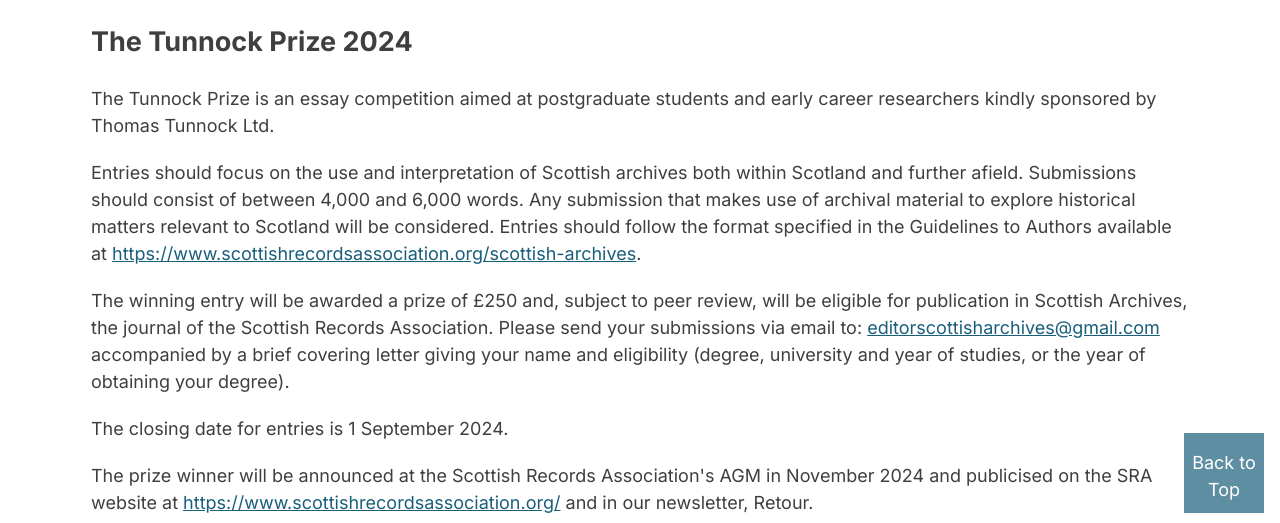
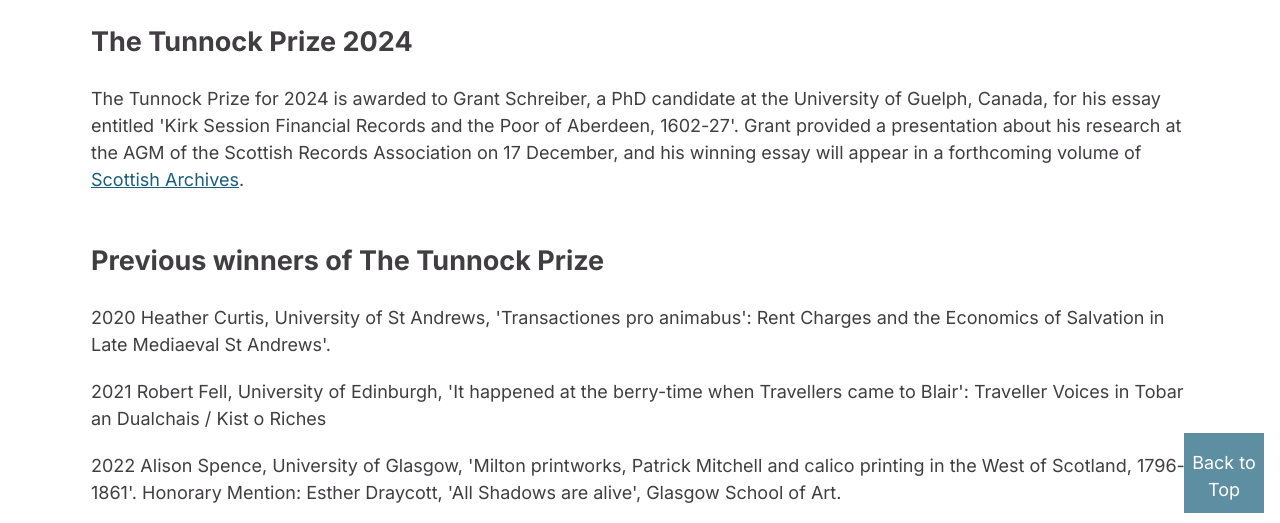
Before and after one commit to nvb33/SRA, an Eleventy site: page src/tunnock-prize.njk in a window 1280 px wide. Shown: the part 271-794 px from the top of the page. Built offline with nearby package versions, Linux system fonts and the light colour scheme; Eleventy itself is replaced by a stand-in of ours; files that its build step writes are made by us from their sources.

Commit message:
Amended Tunnock Prize page to announce the new winner

```diff
--- a/src/tunnock-prize.njk
+++ b/src/tunnock-prize.njk
@@ -8,12 +8,7 @@
         <div class="container flow">
             <h1 class="section-title">The Tunnock Prize</h1>
             <h2>The Tunnock Prize 2024</h2>
-            <p>The Tunnock Prize is an essay competition aimed at postgraduate students and early career researchers kindly sponsored by Thomas Tunnock Ltd.</p>
-            <p>Entries should focus on the use and interpretation of Scottish archives both within Scotland and further afield. Submissions should consist of between 4,000 and 6,000 words. Any submission that makes use of archival material to explore historical matters relevant to Scotland will be considered. Entries should follow the format specified in the Guidelines to Authors available at <a href="https://www.scottishrecordsassociation.org/scottish-archives">https://www.scottishrecordsassociation.org/scottish-archives</a>.</p>
-            <p>The winning entry will be awarded a prize of £250 and, subject to peer review, will be eligible for publication in Scottish Archives, the journal of the Scottish Records Association. Please send your submissions via email to: <a href="mailto:editorscottisharchives@gmail.com">editorscottisharchives@gmail.com</a> accompanied by a brief covering letter giving your name and eligibility (degree, university and year of studies, or the year of obtaining your degree).</p>
-            <p>The closing date for entries is 1 September 2024.</p>
-            <p>The prize winner will be announced at the Scottish Records Association's AGM in November 2024 and publicised on the SRA website at <a href="https://www.scottishrecordsassociation.org/">https://www.scottishrecordsassociation.org/</a> and in our newsletter, Retour.</p>
-
+            <p>The Tunnock Prize for 2024 is awarded to Grant Schreiber, a PhD candidate at the University of Guelph, Canada, for his essay entitled 'Kirk Session Financial Records and the Poor of Aberdeen, 1602-27'. Grant provided a presentation about his research at the AGM of the Scottish Records Association on 17 December, and his winning essay will appear in a forthcoming volume of <a href="https://www.scottishrecordsassociation.org/scottish-archives">Scottish Archives</a>.</p>
         </div>
     </section>
     <section>
```
